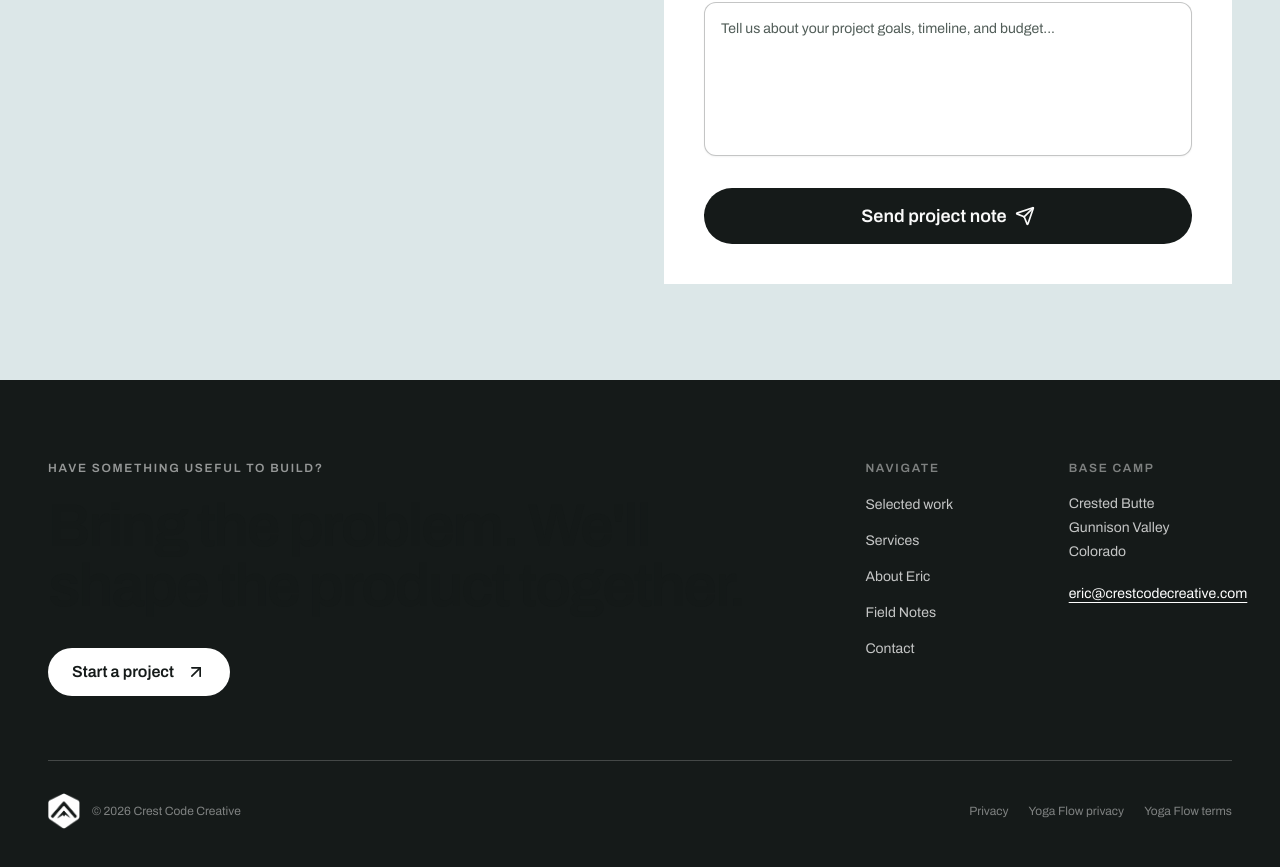
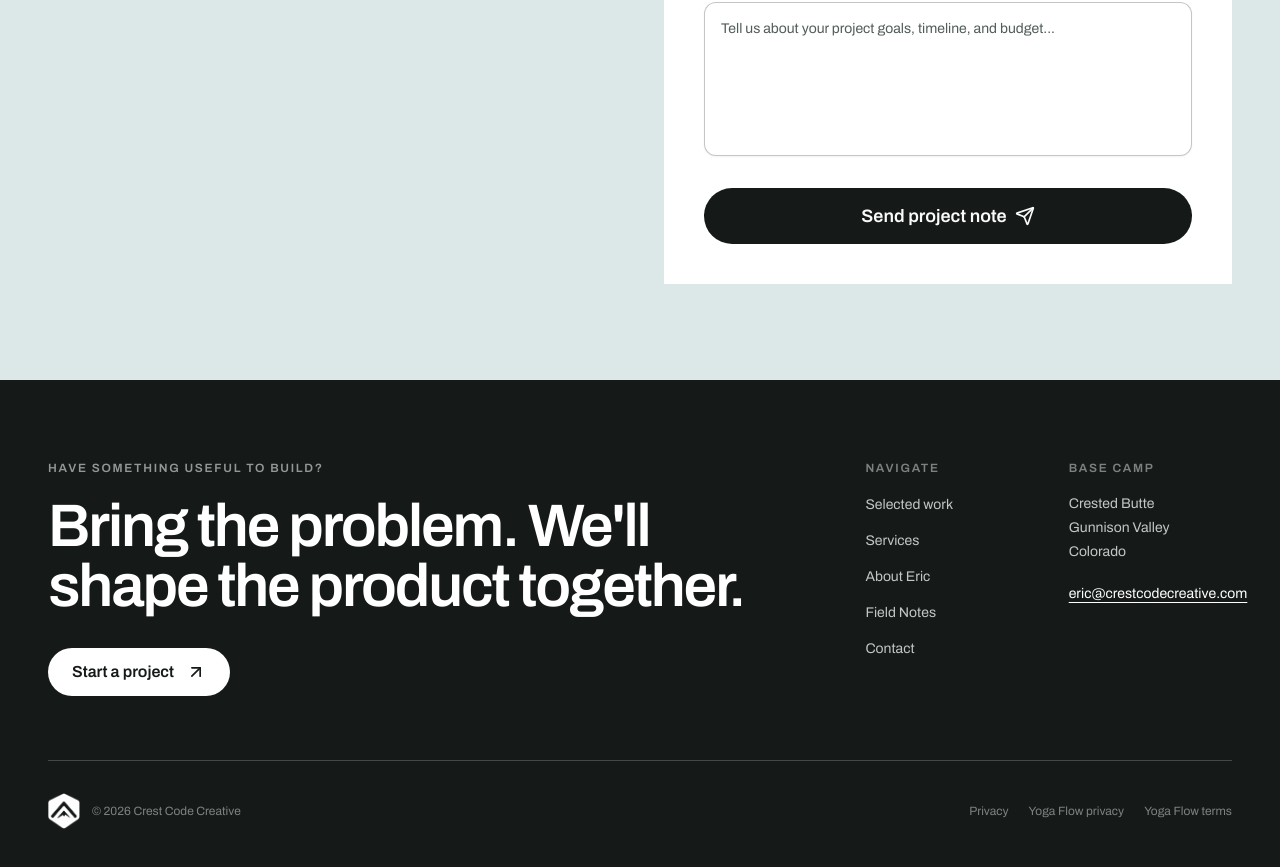
Before and after one commit to Erics1337/crest-code-creative, a Next.js app: page /packages in a window 1280 px wide. Shown: the part 2327-3194 px from the top of the page. Built offline with nearby package versions, Linux system fonts and the light colour scheme; no server answers.

Commit message:
Fix footer heading contrast

```diff
--- a/src/components/layout/footer.tsx
+++ b/src/components/layout/footer.tsx
@@ -17,7 +17,7 @@ export function Footer() {
         <div className="grid gap-14 border-b border-white/20 pb-16 lg:grid-cols-[1.35fr_0.65fr]">
           <div>
             <p className="mb-5 text-xs font-semibold uppercase tracking-[0.14em] text-white/55">Have something useful to build?</p>
-            <h2 className="max-w-3xl text-4xl font-semibold leading-[0.95] tracking-[-0.035em] sm:text-6xl">
+            <h2 className="max-w-3xl text-4xl font-semibold leading-[0.95] tracking-[-0.035em] text-white sm:text-6xl">
               Bring the problem. We&apos;ll shape the product together.
             </h2>
             <Link href="/contact" className="mt-8 inline-flex min-h-12 items-center gap-3 rounded-full bg-white px-6 font-semibold text-[#151a19] transition-transform hover:-translate-y-0.5">
```
